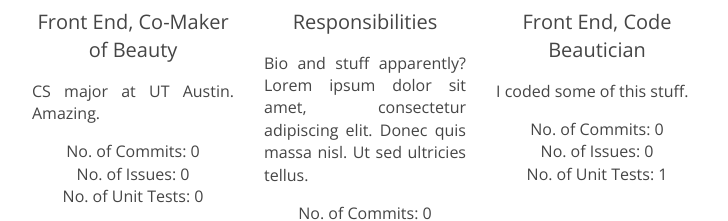
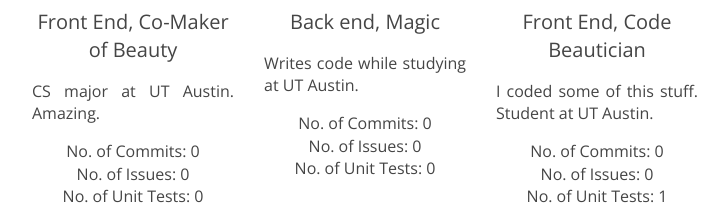
Before and after one commit to hrfofut/idb, a Flask app: page /about in a window 1280 px wide, after a click on "People". Shown: the part 826-1047 px from the top of the page, without its empty margins (275-1003 px from the left). Run offline with Flask 2, Linux system fonts and the light colour scheme; data that the repository does not hold is empty; parts of the project's set-up code (start-up, migrations or seed data) failed here and were passed over; some libraries are stand-ins or nearby versions.

Commit message:
Wrote descriptions for the about page

```diff
--- a/idb/templates/about.html
+++ b/idb/templates/about.html
@@ -57,8 +57,8 @@
             <div class="col-sm group-member">
               <img class="img group-photos" src="https://help.github.com/assets/images/help/profile/identicon.png" alt="Group Member 2">
               <h5>Brandon Harrison</h5>
-              <p class="lead">Responsibilities</p>
-              <p style="text-align: justify">Bio and stuff apparently? Lorem ipsum dolor sit amet, consectetur adipiscing elit. Donec quis massa nisl. Ut sed ultricies tellus.  </p>
+              <p class="lead">Back end, Magic</p>
+              <p style="text-align: justify">Writes code while studying at UT Austin. </p>
               <ul class="list-unstyled">
                 <li>No. of Commits: {{commits['BrandonHarrisonCode']}}</li>
                 <li>No. of Issues: {{issues[1]}}</li>
@@ -69,7 +69,7 @@
               <img class="img group-photos" src="https://avatars1.githubusercontent.com/u/14011035?s=460&v=4" alt="Group Member 3">
               <h5>Harrison Foreman</h5>
               <p class="lead">Front End, Code Beautician </p>
-              <p style="text-align: justify">I coded some of this stuff.</p>
+              <p style="text-align: justify">I coded some of this stuff. Student at UT Austin.</p>
               <ul class="list-unstyled">
                 <li>No. of Commits: {{commits['hrfofut']}}</li>
                 <li>No. of Issues: {{issues[2]}}</li>
@@ -81,8 +81,8 @@
             <div class="col-sm group-member" style="max-width: 33%">
               <img class="img group-photos" src="https://help.github.com/assets/images/help/profile/identicon.png" alt="Group Member 4">
               <h5>Wesley Joe</h5>
-              <p class="lead">Responsibilities</p>
-              <p style="text-align: justify">Bio and stuff apparently? Lorem ipsum dolor sit amet, consectetur adipiscing elit. Donec quis massa nisl. Ut sed ultricies tellus.  </p>
+              <p class="lead">Front and backend, Resident API guy</p>
+              <p style="text-align: justify">Student at UT Austin. Studies CS  </p>
               <ul class="list-unstyled">
                 <li>No. of Commits: {{commits['straitlaced']}}</li>
                 <li>No. of Issues: {{issues[3]}}</li>
@@ -92,8 +92,8 @@
             <div class="col-sm group-member" style="max-width: 33%">
               <img class="img group-photos" src="https://help.github.com/assets/images/help/profile/identicon.png" alt="Group Member 5">
               <h5>Bao Than</h5>
-              <p class="lead">Responsibilities</p>
-              <p style="text-align: justify">Bio and stuff apparently? Lorem ipsum dolor sit amet, consectetur adipiscing elit. Donec quis massa nisl. Ut sed ultricies tellus.  </p>
+              <p class="lead">Back end, King of servers</p>
+              <p style="text-align: justify">Coder primarily, but seeking education at UT Austin.</p>
               <ul class="list-unstyled">
                 <li>No. of Commits: {{commits['fantomats15']}}</li>
                 <li>No. of Issues: {{issues[4]}}</li>
```
